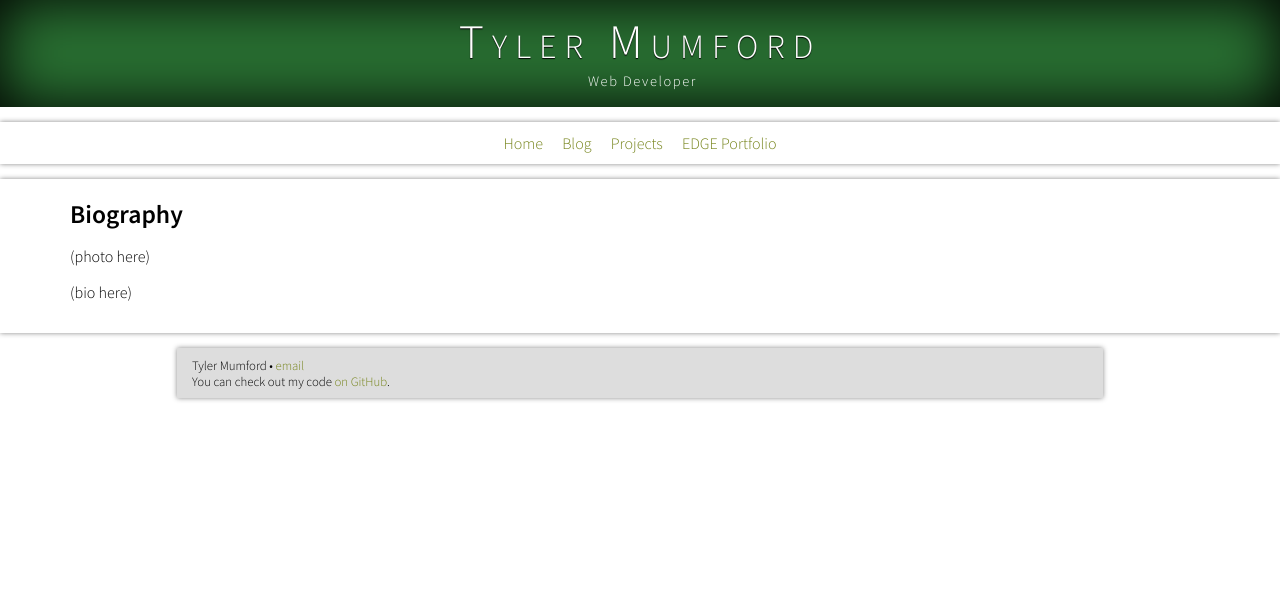
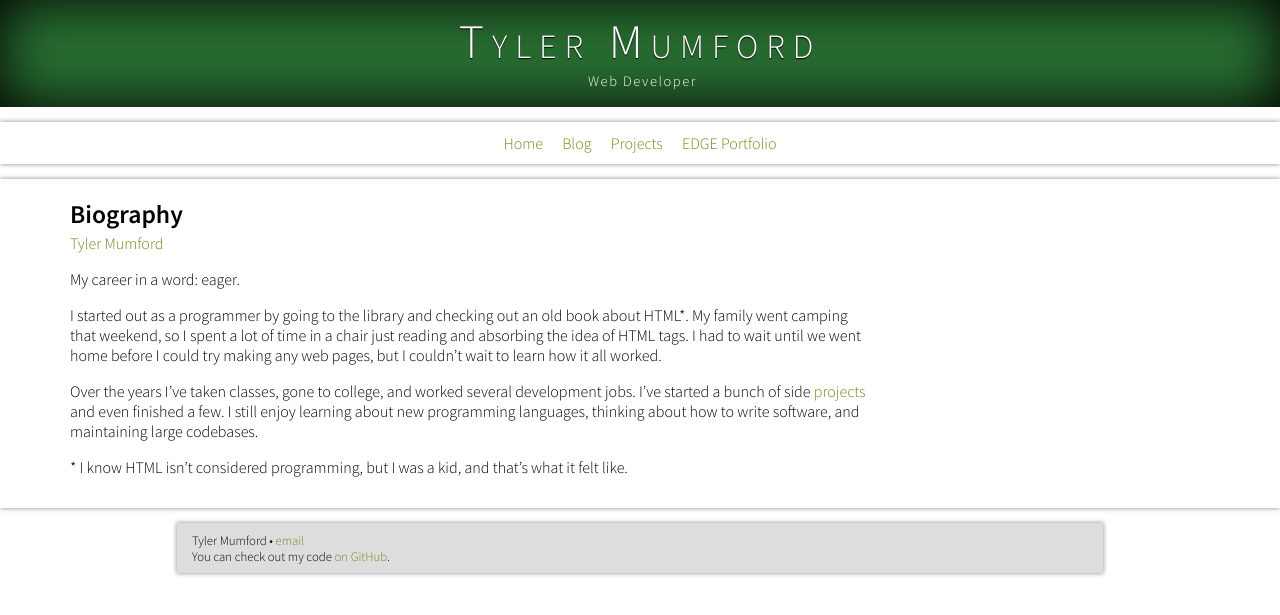
Before and after one commit to tylermumford/website-old, a Jekyll site: the page built from edge/bio.md, in a window 1280 px wide. Shown: the top 615 px of the page. Built offline with Jekyll 4.4.1, drawn with Linux system fonts in a browser that asks for light colours; comment, search, counter and statistics services are not loaded.

Commit message:
Add EDGE bio.

```diff
--- a/edge/bio.md
+++ b/edge/bio.md
@@ -5,6 +5,14 @@ title: Biography
 
 ## Biography
 
-(photo here)
+<div class="LI-profile-badge"  data-version="v1" data-size="medium" data-locale="en_US" data-type="horizontal" data-theme="light" data-vanity="tymumford"><a class="LI-simple-link" href='https://www.linkedin.com/in/tymumford?trk=profile-badge'>Tyler Mumford</a></div>
 
-(bio here)
+My career in a word: eager.
+
+I started out as a programmer by going to the library and checking out an old book about HTML*. My family went camping that weekend, so I spent a lot of time in a chair just reading and absorbing the idea of HTML tags. I had to wait until we went home before I could try making any web pages, but I couldn't wait to learn how it all worked.
+
+Over the years I've taken classes, gone to college, and worked several development jobs. I've started a bunch of side [projects](/projects.html) and even finished a few. I still enjoy learning about new programming languages, thinking about how to write software, and maintaining large codebases.
+
+\* I know HTML isn't considered programming, but I was a kid, and that's what it felt like.
+
+<script type="text/javascript" src="https://platform.linkedin.com/badges/js/profile.js" async defer></script>
```
